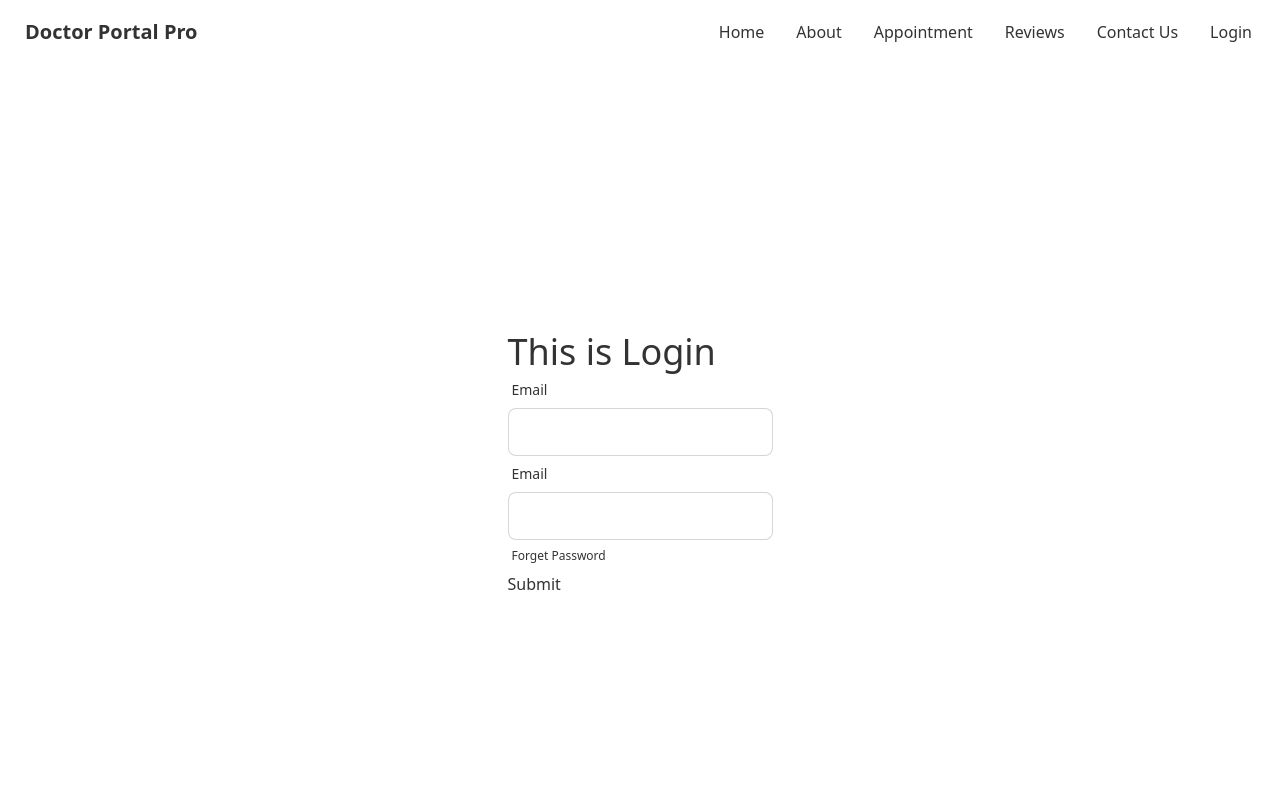
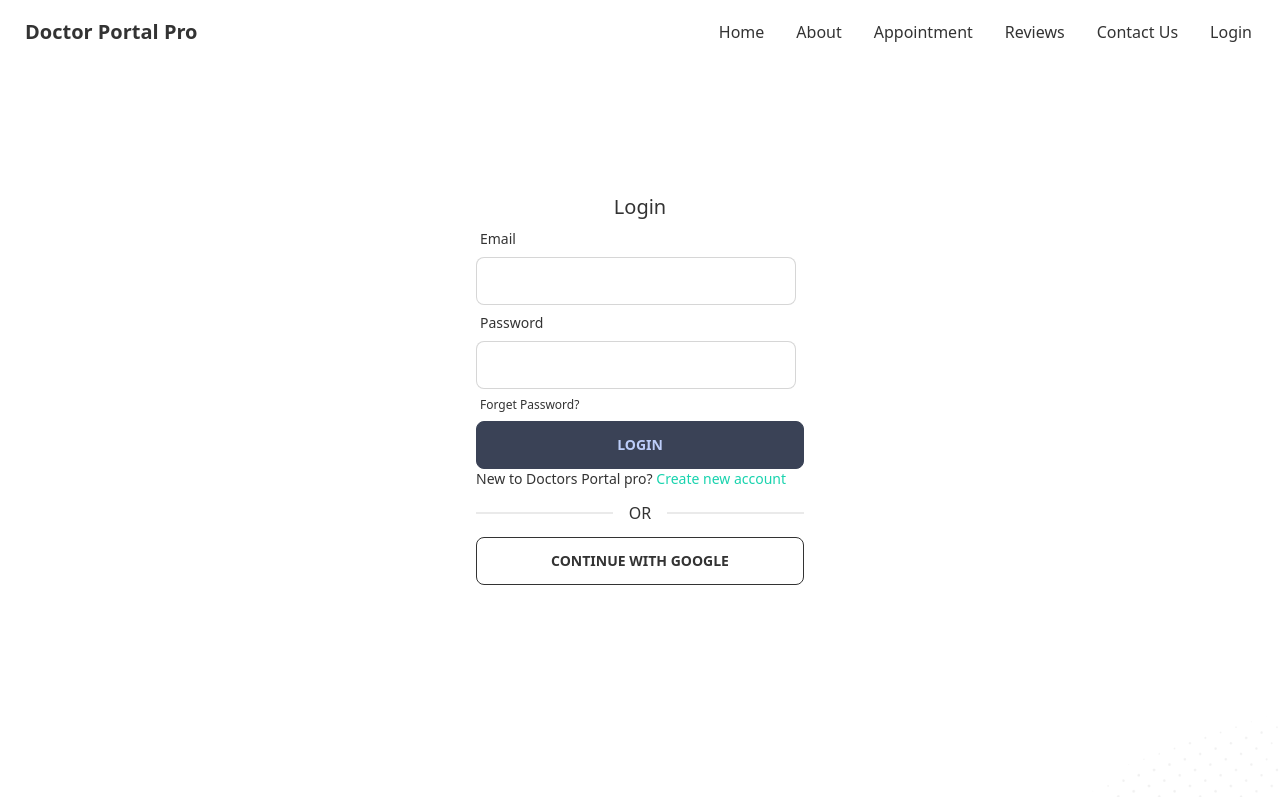
Before and after one commit to naeemtalukder/doctors-portal-pro-client, a React (Create React App) app: page /login in a window 1280 px wide. Shown: the top 797 px of the page. Built offline with nearby package versions, Linux system fonts and the light colour scheme.

Commit message:
Login page validation done

```diff
--- a/package.json
+++ b/package.json
@@ -9,6 +9,7 @@
     "@testing-library/user-event": "^13.5.0",
     "daisyui": "^2.51.4",
     "date-fns": "^2.29.3",
+    "firebase": "^9.18.0",
     "react": "^18.2.0",
     "react-day-picker": "^8.6.0",
     "react-dom": "^18.2.0",
--- a/src/Pages/Appointment/Appointment/BookingModal/BookingModal.js
+++ b/src/Pages/Appointment/Appointment/BookingModal/BookingModal.js
@@ -63,7 +63,7 @@ const BookingModal = ({ treatment, selectDate }) => {
             <input
               type="submit"
               value="submit"
-              className="btn btn-accent w-full"
+              className="btn btn-accent"
             ></input>
           </form>
         </div>
--- a/src/Pages/Login/Login.js
+++ b/src/Pages/Login/Login.js
@@ -1,25 +1,72 @@
-import React, { useState } from "react";
+import React from "react";
 import { useForm } from "react-hook-form";
+import { Link } from "react-router-dom";
 
 const Login = () => {
-  const { register, handleSubmit } = useForm();
-  const [data, setData] = useState("");
+  const {
+    register,
+    formState: { errors },
+    handleSubmit,
+  } = useForm();
+  const handleLogin = (data) => {
+    console.log(data);
+  };
   return (
-    <div className="h-[800px] flex justify-center items-center">
-      <div>
-        <h2 className="text-4xl">This is Login</h2>
-        <form onSubmit={handleSubmit((data) => setData(JSON.stringify(data)))}>
+    <div className="h-[650px] flex justify-center items-center">
+      <div className="w-96 p-7">
+        <h2 className="text-xl text-center">Login</h2>
+        <form onSubmit={handleSubmit(handleLogin)}>
           <div className="form-control w-full max-w-xs">
-            <label className="label"><span className="label-text">Email</span></label>
-            <input type="email" {...register("email")} className="input input-bordered w-full max-w-xs"/>
+            <label className="label">
+              <span className="label-text">Email</span>
+            </label>
+            <input
+              type="email"
+              {...register("email", { required: "Email Address is required" })}
+              aria-invalid={errors.firstName ? "true" : "false"}
+              className="input input-bordered w-full max-w-xs"
+            />
+            {errors.email && (
+              <p className="text-red-600" role="alert">
+                {errors.email?.message}
+              </p>
+            )}{" "}
           </div>
           <div className="form-control w-full max-w-xs">
-          <label className="label"><span className="label-text">Email</span></label>
-          <input type="password" {...register("password")} className="input input-bordered w-full max-w-xs"/>
-          <label className="label"><span className="label-text-alt">Forget Password</span></label>
+            <label className="label">
+              <span className="label-text">Password</span>
+            </label>
+            <input
+              type="password"
+              {...register("password", {
+                required: "Password is required",
+                minLength: {value: 6, message: 'password must be 6 characters or longer'}
+              })}
+              className="input input-bordered w-full max-w-xs"
+            />
+            {errors.password && (
+              <p className="text-red-600" role="alert">
+                {errors.password?.message}
+              </p>
+            )}{" "}
+            <label className="label">
+              <span className="label-text-alt">Forget Password?</span>
+            </label>
           </div>
-          <input type="submit" />
+          <input
+            className="btn btn-accent w-full"
+            value="login"
+            type="submit"
+          />
         </form>
+        <p className="text-sm">
+          New to Doctors Portal pro?{" "}
+          <Link to="/signup" className="text-secondary">
+            Create new account
+          </Link>
+        </p>
+        <div className="divider">OR</div>
+        <button className="btn btn-outline w-full">CONTINUE WITH GOOGLE</button>
       </div>
     </div>
   );
--- /dev/null
+++ b/src/firebase/firebase.config.js
@@ -0,0 +1,19 @@
+// Import the functions you need from the SDKs you need
+import { initializeApp } from "firebase/app";
+// TODO: Add SDKs for Firebase products that you want to use
+// https://firebase.google.com/docs/web/setup#available-libraries
+
+// Your web app's Firebase configuration
+const firebaseConfig = {
+  apiKey: process.env.REACT_APP_apiKey,
+  authDomain: process.env.REACT_APP_authDomain,
+  projectId: process.env.REACT_APP_projectId,
+  storageBucket: process.env.REACT_APP_storageBucket,
+  messagingSenderId: process.env.REACT_APP_messagingSenderId,
+  appId: process.env.REACT_APP_appId
+};
+
+// Initialize Firebase
+const app = initializeApp(firebaseConfig);
+
+export default app;
```
Also changed, not shown: 1 other file (tests, documents, lock files or other folders).
